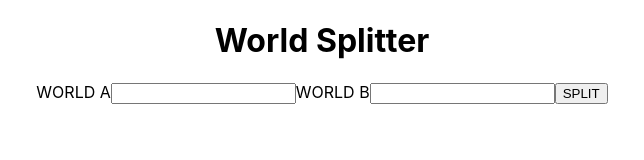
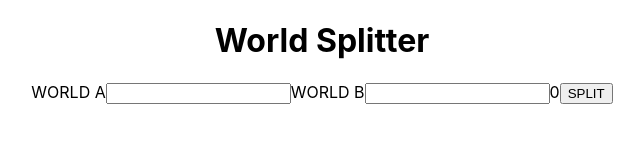
Before and after one commit to travisk-codes/world-splitter, a React (Create React App) app: page / in a window 1280 px wide. Shown: the top 160 px of the page, without its empty margins (318-962 px from the left). Built offline with nearby package versions, Linux system fonts and the light colour scheme; no server answers.

Commit message:
Click button to get random number

```diff
--- a/src/App.js
+++ b/src/App.js
@@ -1,21 +1,21 @@
-import React from 'react'
+import React, { useState } from 'react'
 import './App.css'
 
 function App() {
-	React.useEffect(() => {
+	const [randomNumber, setRandomNumber] = useState(0)
+
 	const fetchRandomNumber = async () => {
 		try {
 			const response = await fetch(
 				`https://qrng.anu.edu.au/API/jsonI.php?length=1&type=uint8`,
 			)
 			const json = await response.json()
-				console.log(json.data[0])
+			setRandomNumber(json.data[0])
 		} catch (e) {
 			console.error(e.name, e.message)
 		}
 	}
-		fetchRandomNumber()
-	})
+
 	return (
 		<div className='App'>
 			<h1>World Splitter</h1>
@@ -25,7 +25,8 @@ function App() {
 			<label>
 				WORLD B<input />
 			</label>
-			<button>SPLIT</button>
+			{randomNumber}
+			<button onClick={fetchRandomNumber}>SPLIT</button>
 		</div>
 	)
 }
```
Lines whose indentation alone changed are shown as unchanged.
